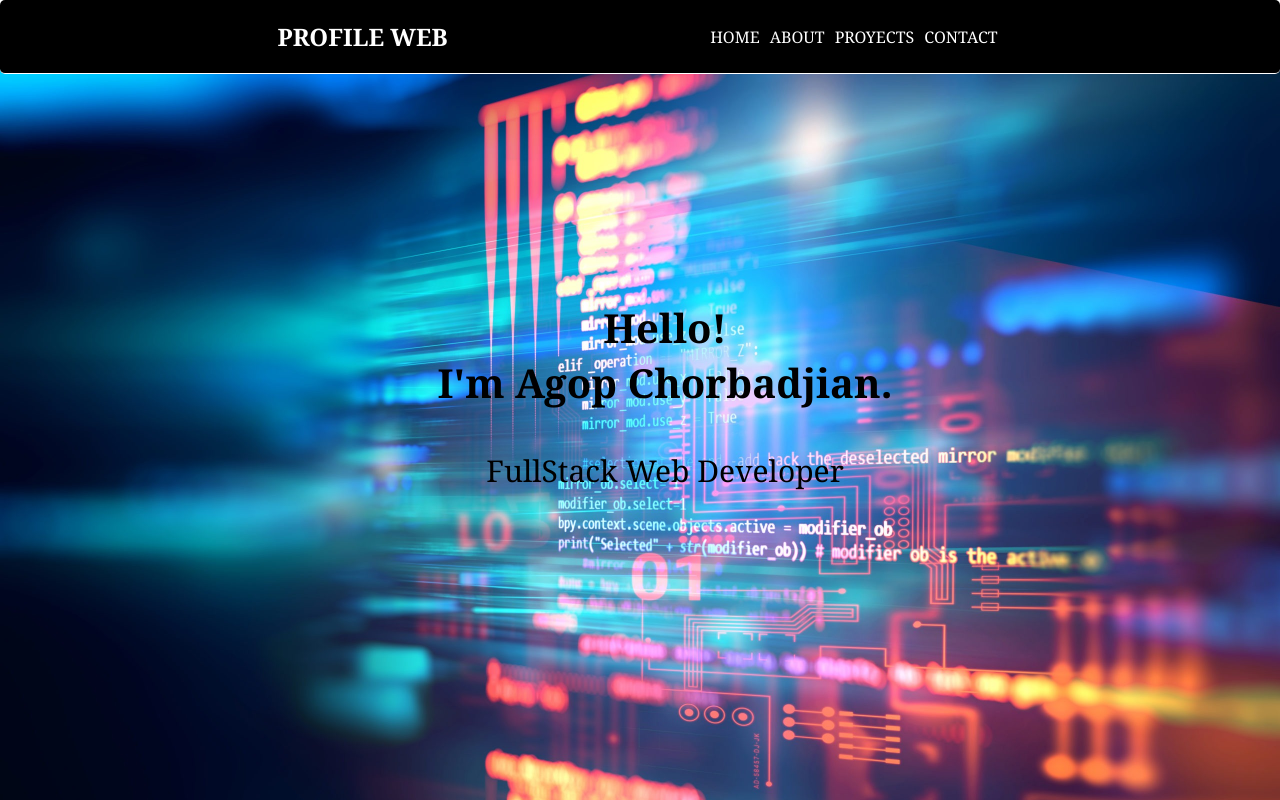
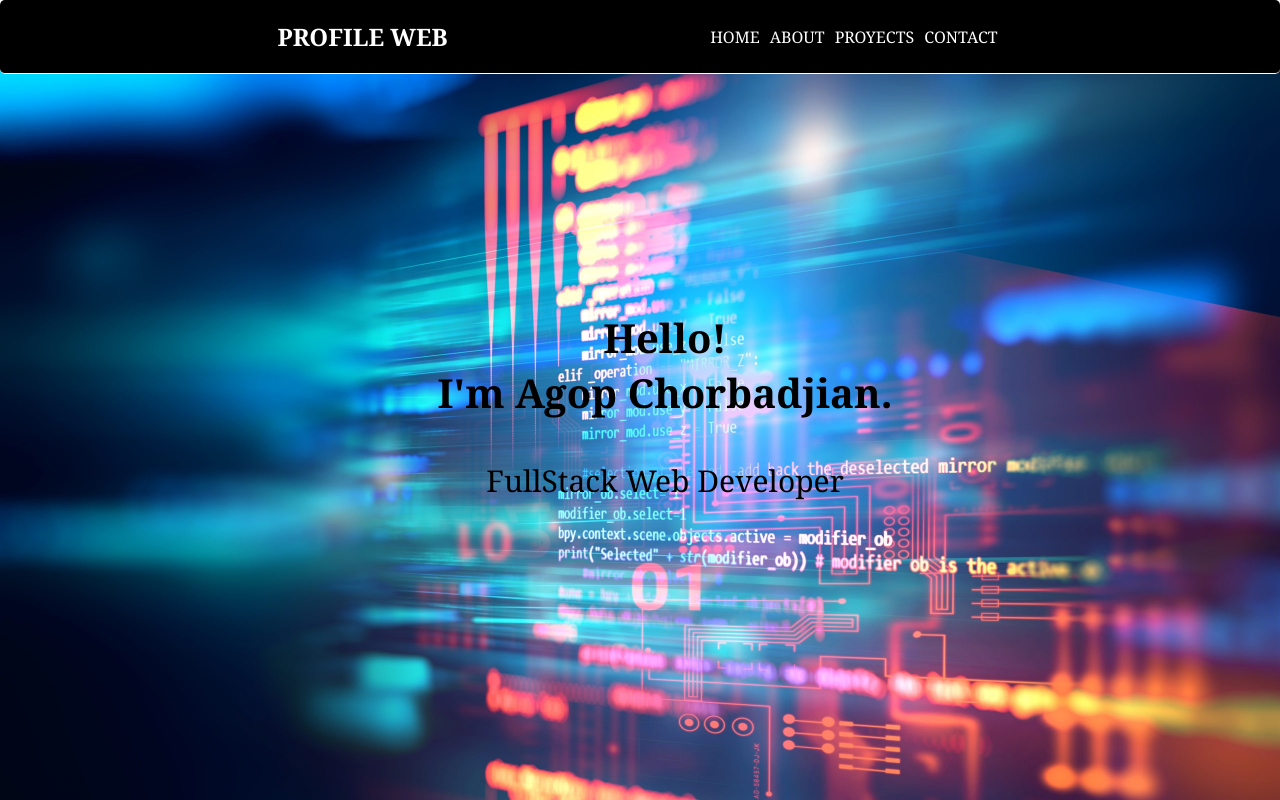
Before and after one commit to PowChorba/ProfileWeb, a React (Create React App) app in the folder portfolio/: page / in a window 1280 px wide. Shown: the top 800 px of the page. Built offline with nearby package versions, Linux system fonts and the light colour scheme.

Commit message:
Prueba nav

```diff
--- a/portfolio/src/componentes/Home/Home.module.css
+++ b/portfolio/src/componentes/Home/Home.module.css
@@ -28,7 +28,7 @@
 
 }
 .imagenFondo{
-    margin-top: 50px;
+    margin-top: 60px;
     /* width: 100%; */
     background-image: url('../imagenes/fondo.jpg');
     background-size: 100%;
```
